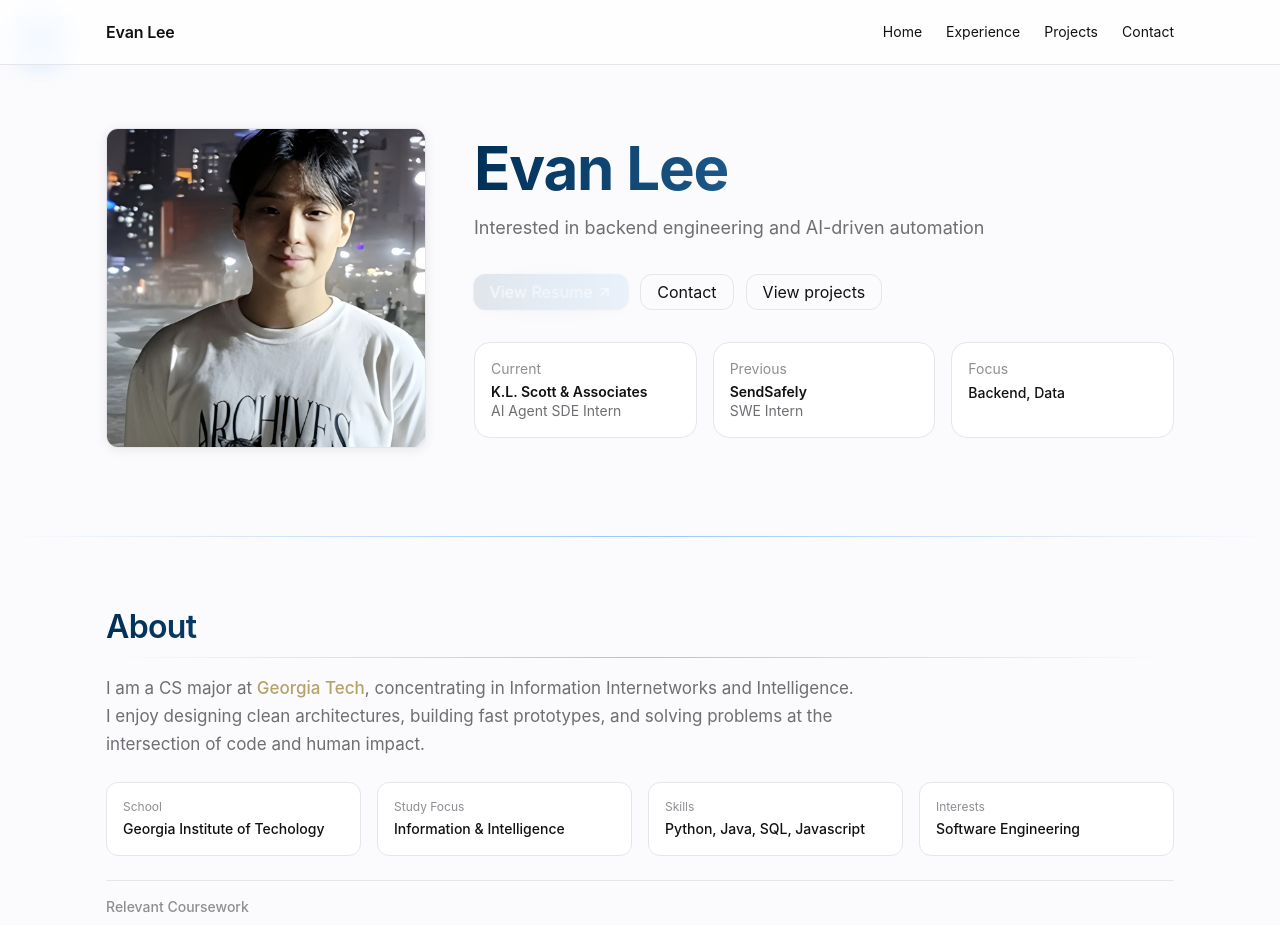
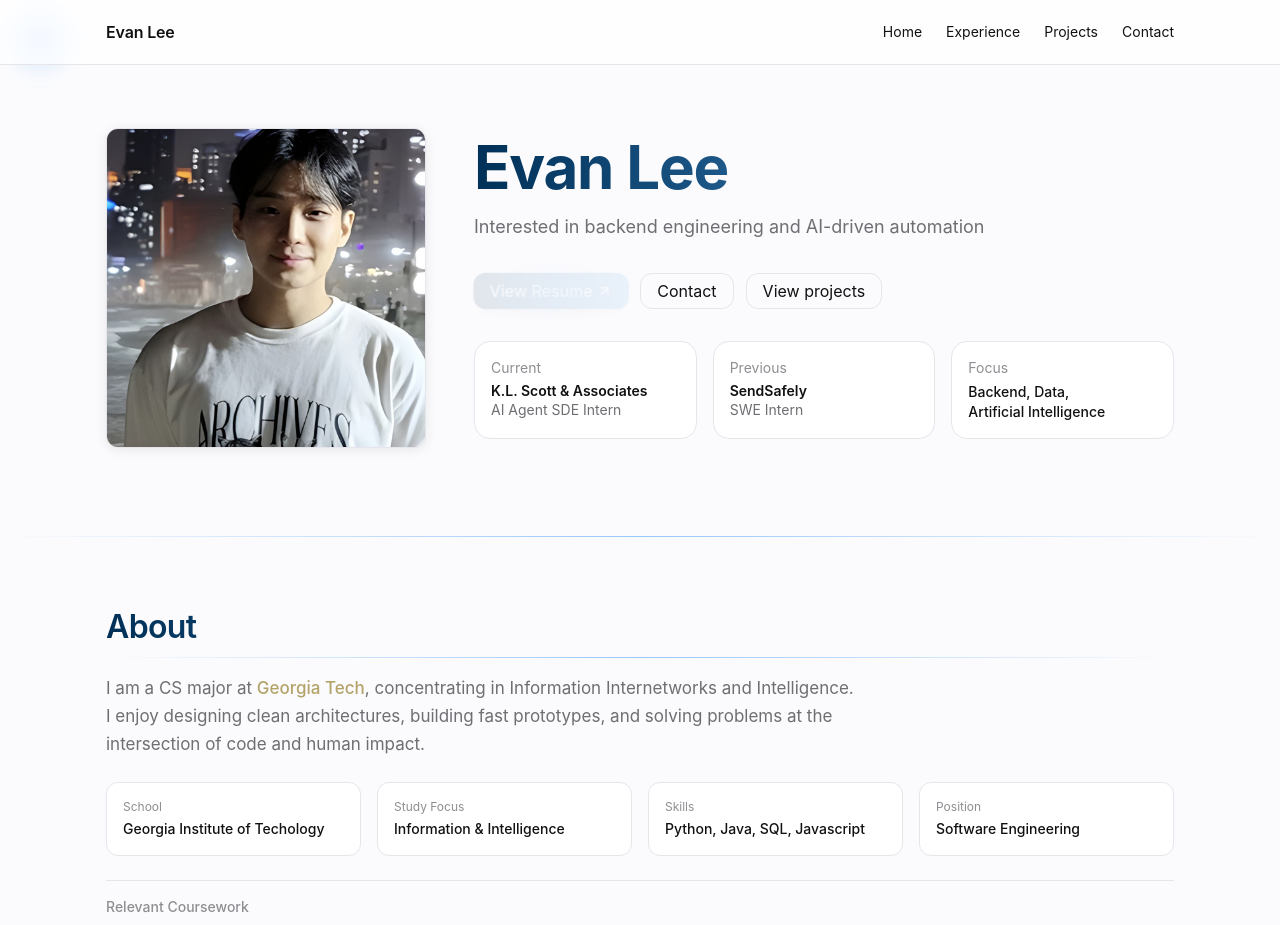
Before and after one commit to jlee600/evan-portfolio-react, a React (Vite) app in the folder my-portfolio/: page / in a window 1280 px wide. Shown: the top 925 px of the page. Built offline with nearby package versions, Linux system fonts and the light colour scheme.

Commit message:
Update App.tsx

```diff
--- a/my-portfolio/src/App.tsx
+++ b/my-portfolio/src/App.tsx
@@ -436,7 +436,7 @@ export default function ApplePortfolio() {
                   {[
                     { title: "Current", company: "K.L. Scott & Associates", role: "AI Agent SDE Intern" },
                     { title: "Previous", company: "SendSafely", role: "SWE Intern" },
-                    { title: "Focus", company: "", role: "Backend, Data" },
+                    { title: "Focus", company: "", role: <>Backend, Data, <br /> Artificial Intelligence</> },
                   ].map((c) => (
                     <motion.div
                       key={c.title}
@@ -478,7 +478,7 @@ export default function ApplePortfolio() {
                 { k: "School", v: "Georgia Institute of Techology" },
                 { k: "Study Focus", v: "Information & Intelligence" },
                 { k: "Skills", v: "Python, Java, SQL, Javascript" },
-                { k: "Interests", v: "Software Engineering" },
+                { k: "Position", v: "Software Engineering" },
               ].map((t) => (
                 <motion.div
                   key={t.k}
```
